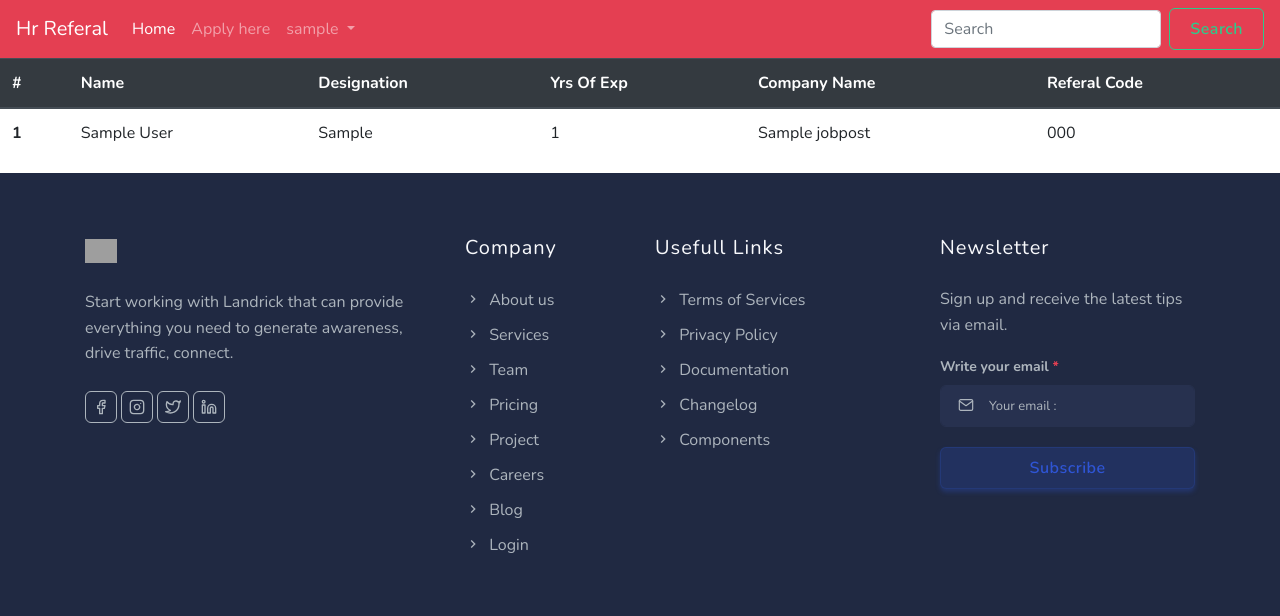
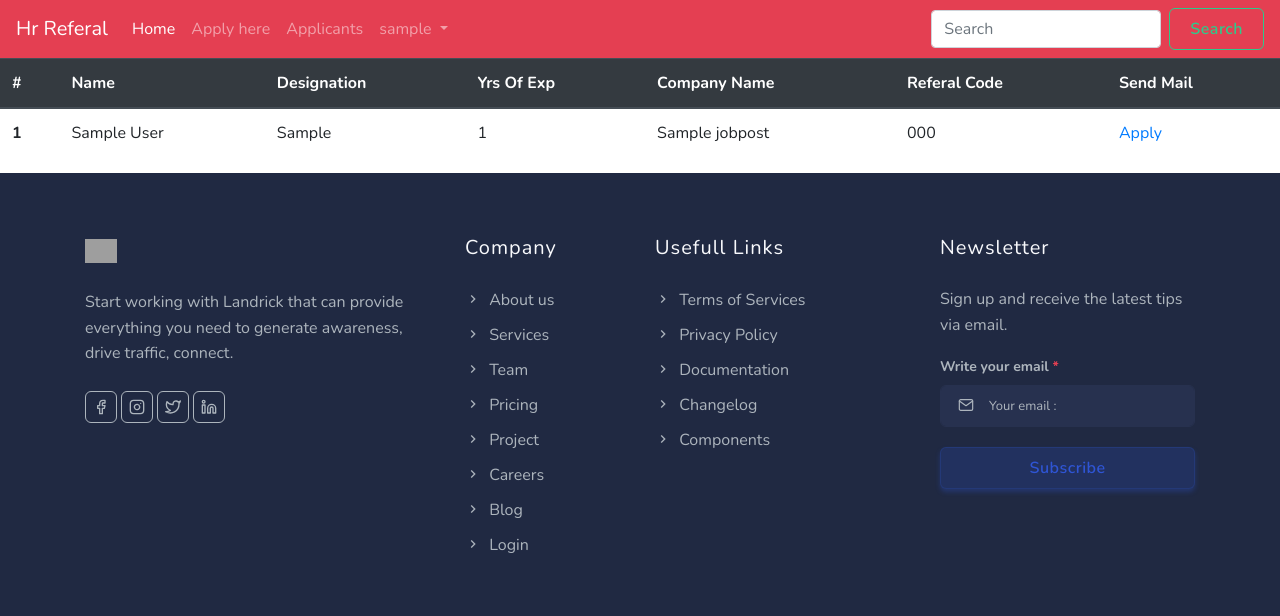
Before and after one commit to shreyas7057/hrreferalproject, a Django app: page /jobs/ in a window 1280 px wide. Shown: the top 616 px of the page. Run offline with Django 3.2, Linux system fonts and the light colour scheme; a user stored in the database is signed in; tables that the repository leaves empty hold one stand-in row (values such as "Sample post"); some libraries are stand-ins or nearby versions; grey boxes are pictures that could not be loaded.

Commit message:
send mail added

```diff
--- a/hrapp/templates/hrapp/joblisting2.html
+++ b/hrapp/templates/hrapp/joblisting2.html
@@ -13,6 +13,9 @@
         <th scope="col">Yrs Of Exp</th>
         <th scope="col">Company Name</th>
         <th scope="col">Referal Code</th>
+        {% if user.is_superuser %}
+        <th scope="col">Send Mail</th>
+        {% endif %}
       </tr>
     </thead>
     <tbody>
@@ -25,6 +28,9 @@
         <td>{{ job.yrs_of_exp }}</td>
         <td>{{ job.company_name }}</td>
         <td>{{ job.referal_code }}</td>
+        {% if user.is_superuser %}
+        <td><a href="{% url 'sendmail' %}">Apply</a></th>
+        {% endif %}
       </tr>
       {% endfor %}
 
--- a/hrapp/views.py
+++ b/hrapp/views.py
@@ -6,6 +6,8 @@ from django.contrib.auth import authenticate,logout,login
 from django.urls import reverse
 import random
 from django.utils.crypto import get_random_string
+from django.core.mail import send_mail
+from django.conf import settings
 
 
 
@@ -97,3 +99,24 @@ def display_jobpost(request):
 
 
     return render(request,'hrapp/joblisting2.html',{'jobs':jobposts})
+
+
+
+def sendmail(request):
+    #referal_code = Jobpost.objects.get(id=id)
+
+    #jobs = Jobpost.objects.get(id=id)
+    #receiver_email = request.user.email
+    emails = User.objects.filter(is_active=True).values_list('email', flat=True)
+    from_email = settings.EMAIL_HOST_USER
+    subject = 'Selection EMail'
+    message = 'Congrulations'
+    send_mail(
+        subject,
+        message,
+        from_email,
+        [emails],
+        fail_silently=False
+    )
+
+    return HttpResponse("Send Successfully")
--- a/hrproject/urls.py
+++ b/hrproject/urls.py
@@ -18,7 +18,7 @@ from django.urls import path
 from django.conf import settings
 from django.conf.urls.static import static
 
-from hrapp.views import index,signup,login_user,logout_user,create_jobpost_view,display_jobpost,profile
+from hrapp.views import index,signup,login_user,logout_user,create_jobpost_view,display_jobpost,profile,sendmail
 
 urlpatterns = [
     path('admin/', admin.site.urls),
@@ -29,6 +29,7 @@ urlpatterns = [
     path('jobapply/form/',create_jobpost_view,name="jobapply_form"),
     path('jobs/',display_jobpost,name="display_jobpost"),
     path('profile/',profile,name="profile"),
+    path('sendmail/',sendmail,name="sendmail"),
 ]
 urlpatterns+=static(settings.STATIC_URL, document_root=settings.STATIC_ROOT)
 urlpatterns+=static(settings.MEDIA_URL, document_root=settings.MEDIA_ROOT)
--- a/templates/navbar.html
+++ b/templates/navbar.html
@@ -7,10 +7,13 @@
     <div class="collapse navbar-collapse" id="navbarSupportedContent">
       <ul class="navbar-nav mr-auto">
         <li class="nav-item active">
-          <a class="nav-link" href="#">Home <span class="sr-only">(current)</span></a>
+          <a class="nav-link" href="/">Home <span class="sr-only">(current)</span></a>
         </li>
         <li class="nav-item">
           <a class="nav-link" href="{% url 'jobapply_form' %}">Apply here</a>
+        </li>
+        <li class="nav-item">
+          <a class="nav-link" href="{% url 'display_jobpost' %}">Applicants</a>
         </li>
         {% if user.is_authenticated %}
         <li class="nav-item dropdown">
```
Also changed, not shown: hrproject/settings.py (+10 -0 lines), 2 other files.
